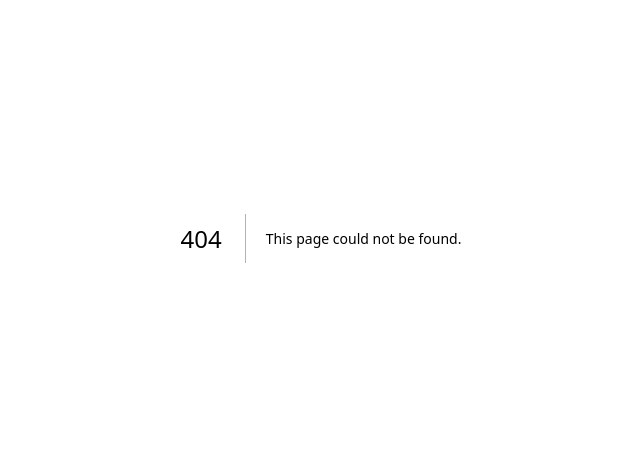
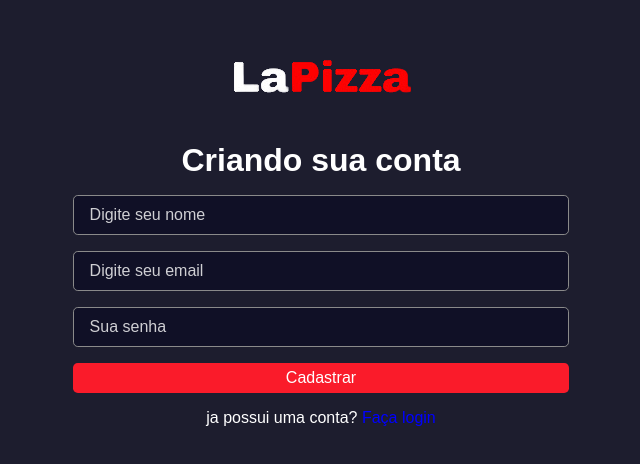
Before and after one commit to cauaclemente/Pizzaria-FrontEnd, a Next.js app: page /signup in a window 1280 px wide. Before the commit this address had no page. Shown: the part 162-626 px from the top of the page, without its empty margins (319-959 px from the left). Built offline with nearby package versions, Linux system fonts and the light colour scheme.

Commit message:
Criando pagina de cadastro

```diff
--- a/src/pages/index.tsx
+++ b/src/pages/index.tsx
@@ -1,4 +1,5 @@
 import Head from "next/head";
+import Link from "next/link";
 import Image from "next/image";
 import styles from "../styles/home.module.scss"
 
@@ -33,7 +34,9 @@ export default function Home() {
             Acessar
           </Button>
         </form>
-          <a className={styles.text}>Não possui uma conta? <span style={{color : "blue"}}>Cadastra-se</span></a>
+        <Link href="/signup">
+           <h3 className={styles.text}>Não possui uma conta? <span style={{color : "blue"}}>Cadastra-se</span> </h3>
+        </Link>
         </div>
       </div>
     </>
--- /dev/null
+++ b/src/pages/signup/index.tsx
@@ -0,0 +1,50 @@
+import Head from "next/head";
+import Link from "next/link";
+import Image from "next/image";
+import styles from "../../styles/home.module.scss"
+
+import logoImg from "../../../public/logo.png"
+
+import { Input } from "../../components/ui/input/input";
+import { Button } from "../../components/ui/button/button"
+
+export default function SignUp(){
+    return(
+        <>
+        <Head>
+            <title>LaPizza - Faça seu cadastro</title>
+        </Head>
+        <div className={styles.containerCenter}>
+            <Image src={logoImg} alt="Logo LaPizza" />
+
+        <div className={styles.login}>
+            <h1>Criando sua conta</h1>
+
+            <form>
+            <Input
+                type="text"
+                placeholder="Digite seu nome"
+            />
+            <Input
+                type="text"
+                placeholder="Digite seu email"
+            />
+            <Input
+                type="password"
+                placeholder="Sua senha"
+            />
+            <Button
+                type="submit"
+                loading={false}
+            >
+                Cadastrar
+            </Button>
+            </form>
+            <Link href="/">
+              <h3 className={styles.text}>ja possui uma conta? <span style={{color : "blue"}}>Faça login</span> </h3>
+            </Link>
+            </div>
+        </div>
+    </>
+    )
+}
--- a/src/styles/Home.module.scss
+++ b/src/styles/Home.module.scss
@@ -16,6 +16,11 @@
     flex-direction: column;
     padding: 2rem 1.5rem;
 
+    h1{
+        color: var(--white);
+        padding-bottom: 1rem;
+    }
+
     form {
         width: 90%;
         display: flex;
@@ -32,7 +37,10 @@
 }
 .text{
     margin-top: 1rem;
+    font-size: 16px;
+    font-weight: 400;
     color: var(--white);
+    text-decoration: none;
     cursor: pointer;
 }
 
```
